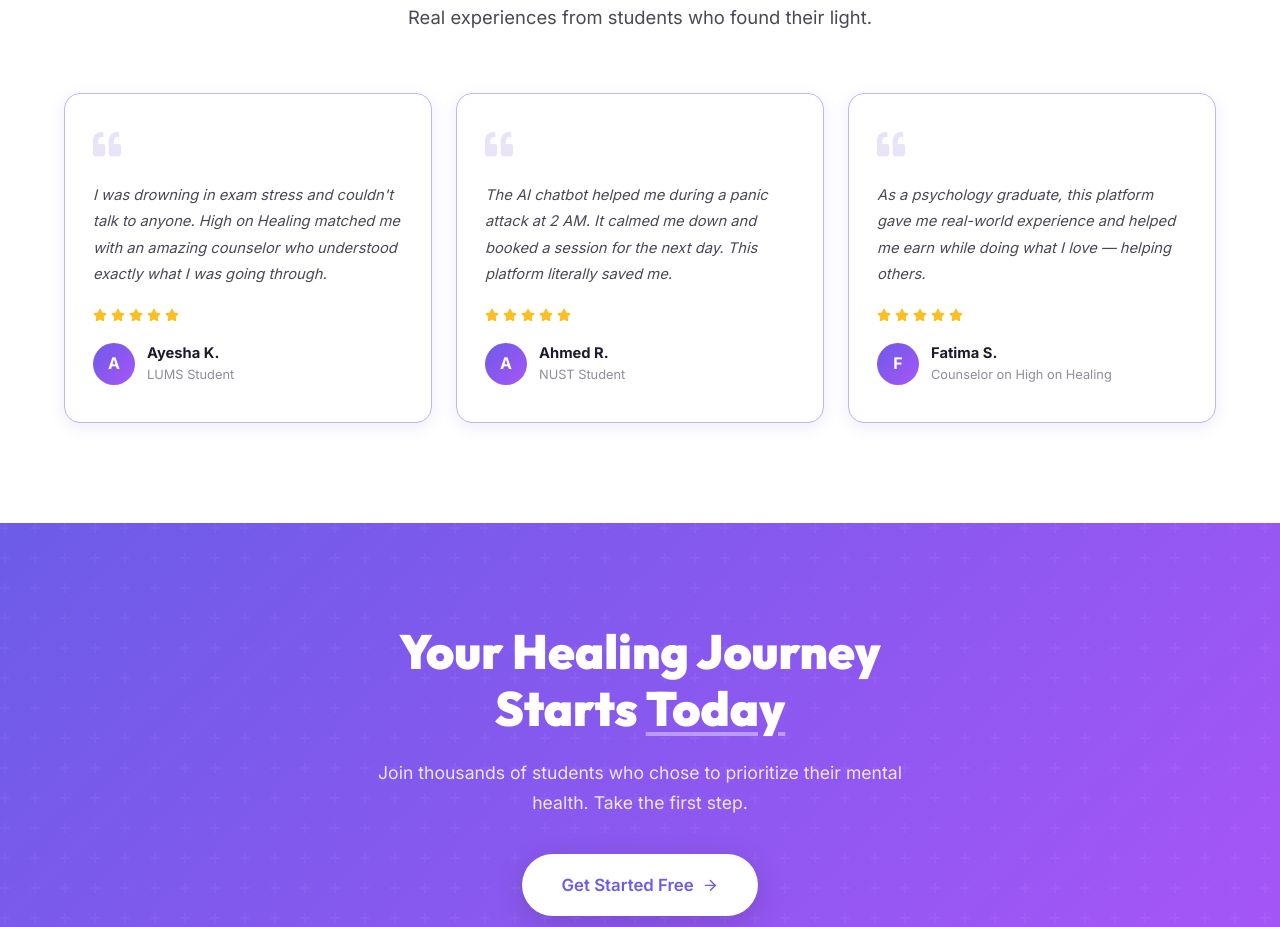
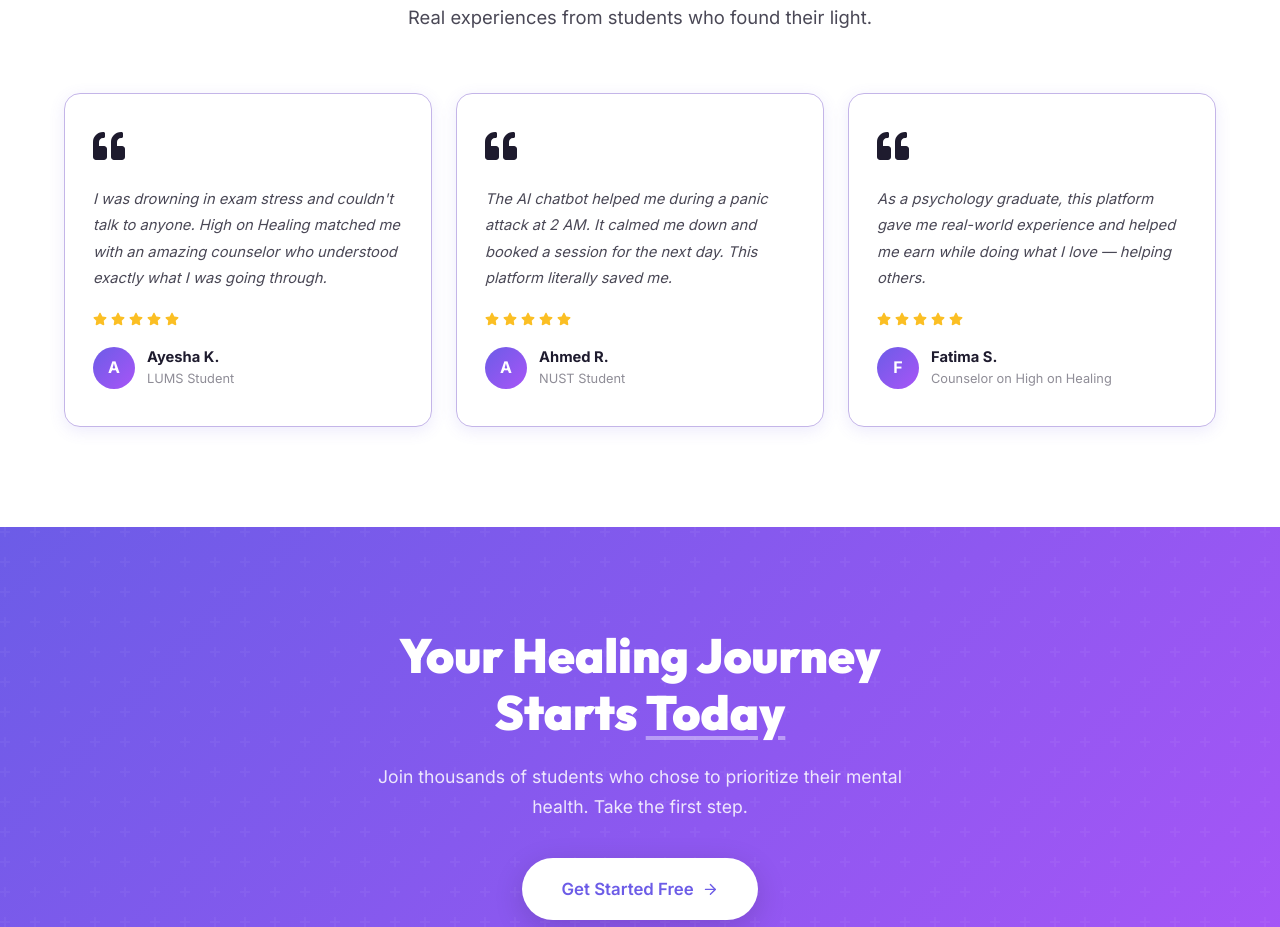
Before and after one commit to Shaheerali66/Mindcare, a React (Vite) app: page / in a window 1280 px wide. Shown: the part 2460-3387 px from the top of the page. Built offline with nearby package versions, Linux system fonts and the light colour scheme.

Commit message:
UI: Apply gradient purple to testimonial quote icons

```diff
--- a/src/pages/HomePage.css
+++ b/src/pages/HomePage.css
@@ -328,9 +328,13 @@
 }
 
 .testimonial-card__quote {
-  font-size: 28px;
-  color: var(--lavender-200);
+  font-size: 32px;
+  background: var(--gradient-primary);
+  -webkit-background-clip: text;
+  -webkit-text-fill-color: transparent;
+  background-clip: text;
   margin-bottom: 16px;
+  display: inline-block;
 }
 
 .testimonial-card__text {
```
